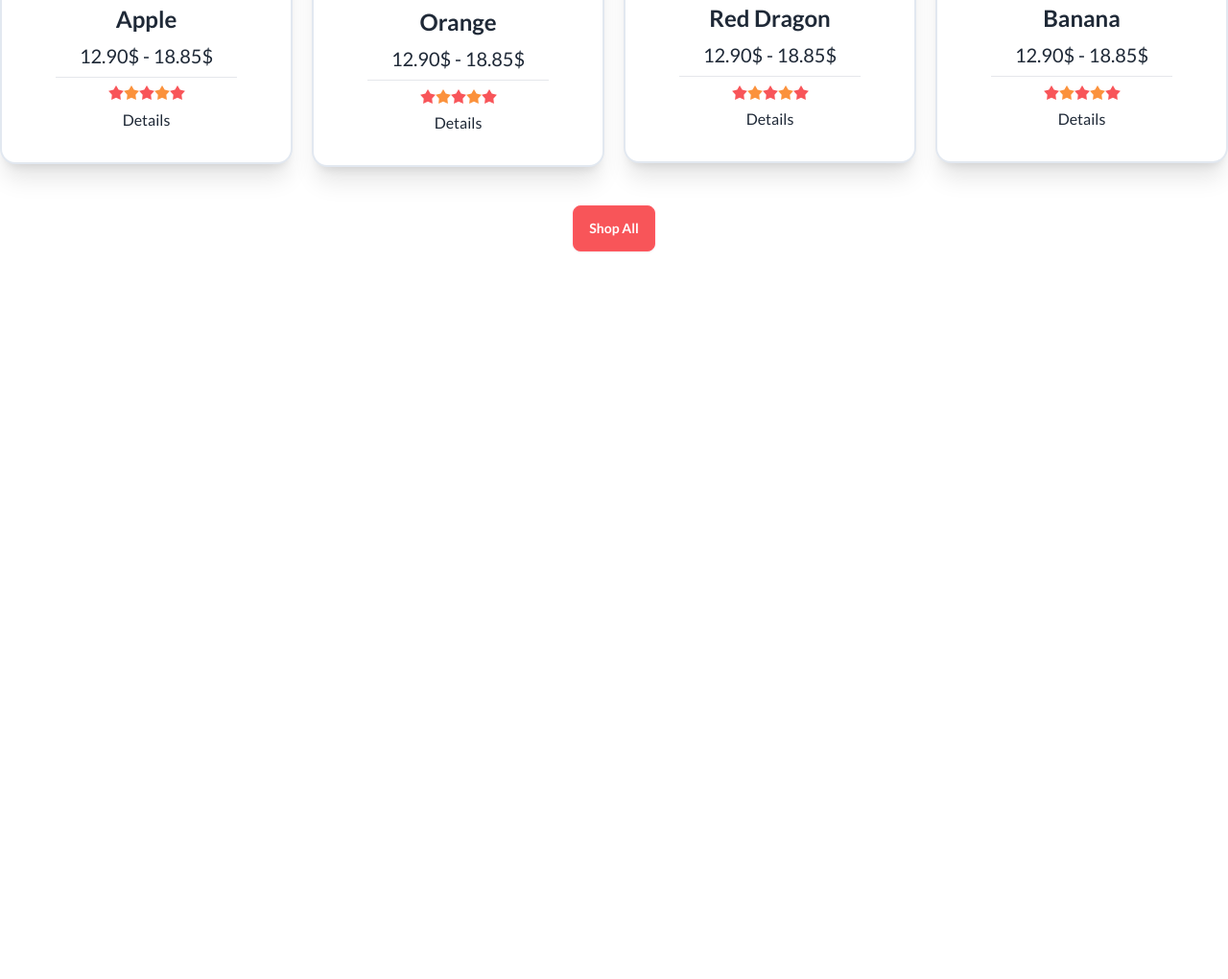
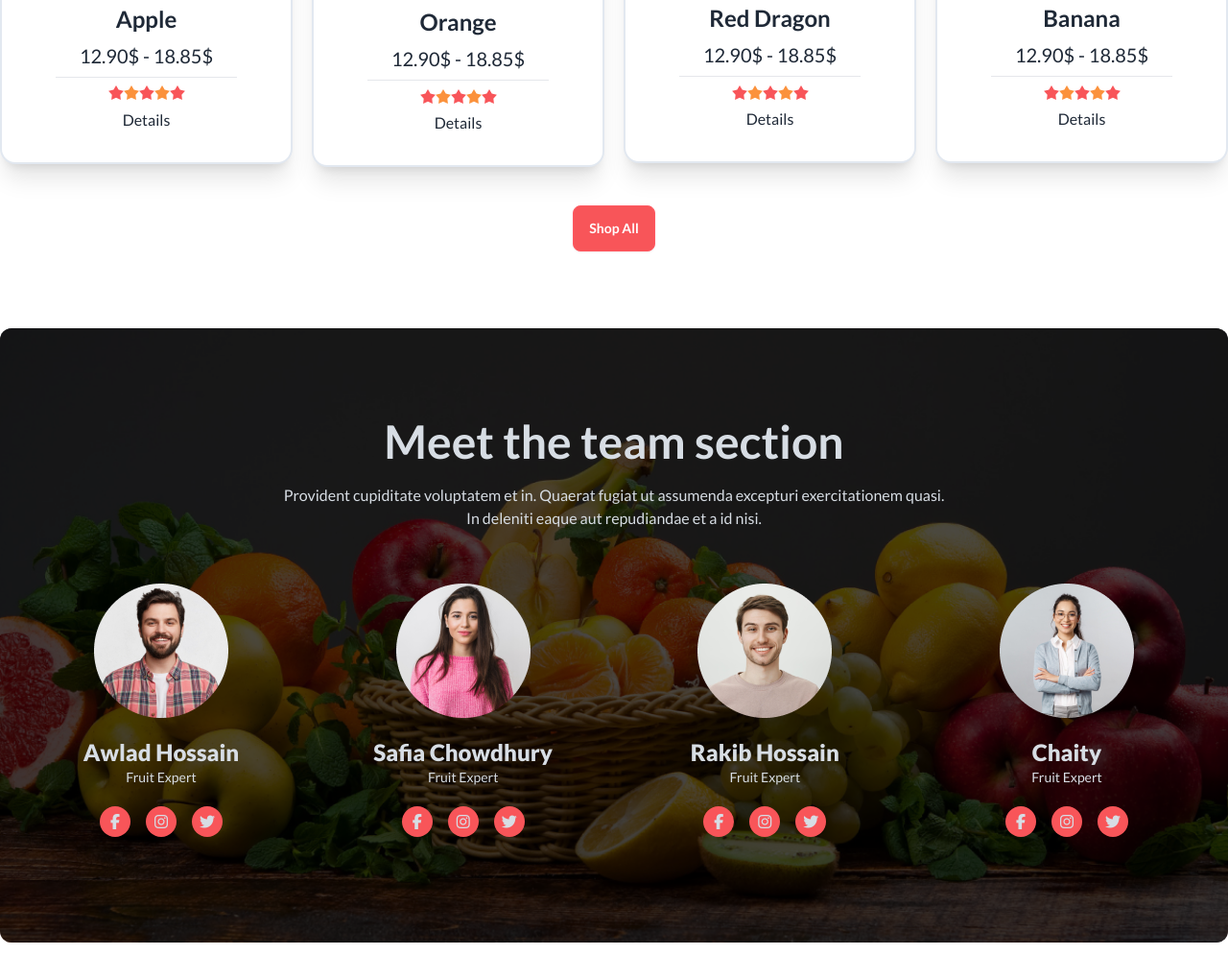
Before and after one commit to abusaiyedjoy/Fruit-Brust, a plain HTML site: page index.html in a window 1280 px wide. Shown: the part 1295-2315 px from the top of the page at 96% size. Before the commit the page ends 1597 px from the top, so only its background shows below. Drawn offline with nearby package versions, Linux system fonts and the light colour scheme.

Commit message:
complate team section

```diff
--- a/index.html
+++ b/index.html
@@ -5,6 +5,14 @@
     <meta name="viewport" content="width=device-width, initial-scale=1.0" />
     <title>Fruit brust</title>
     <link rel="shortcut icon" href="./images/logo.png" type="image/x-icon" />
+    <!-- Font Awesome -->
+    <link
+      rel="stylesheet"
+      href="https://cdnjs.cloudflare.com/ajax/libs/font-awesome/6.5.1/css/all.min.css"
+      integrity="sha512-DTOQO9RWCH3ppGqcWaEA1BIZOC6xxalwEsw9c2QQeAIftl+Vegovlnee1c9QX4TctnWMn13TZye+giMm8e2LwA=="
+      crossorigin="anonymous"
+      referrerpolicy="no-referrer"
+    />
     <!-- Tailwind & Daisy UI -->
     <link
       href="https://cdn.jsdelivr.net/npm/daisyui@4.6.0/dist/full.min.css"
@@ -690,6 +698,67 @@
       <div class="flex justify-center text-center w-full my-10">
         <button class="btn btn-error text-white bg-[#F85559]">Shop All</button>
       </div>
+      <!-- Team Section -->
+      <section>
+        <div
+          class="hero h-auto rounded-xl lg:h-[80vh] my-20 object-cover"
+          style="background-image: url('./images/banner1.png')"
+        >
+          <div class="hero-overlay rounded-xl bg-black bg-opacity-70"></div>
+          <div class="hero-content text-center text-neutral-content">
+            <div class=" ">
+              <h1 class="mb-5 text-5xl font-bold ">Meet the team section</h1>
+              <p class="mb-5 ">
+                Provident cupiditate voluptatem et in. Quaerat fugiat ut
+                assumenda excepturi exercitationem quasi. <br> In deleniti eaque aut
+                repudiandae et a id nisi.
+              </p>
+              <div class="grid grid-cols-1 md:grid-cols-2 lg:grid-cols-4 mt-10 w-full gap-20">
+                <div class="px-6 text-center flex flex-col justify-center items-center py-4">
+                  <img class="" src="./images/member1.png" alt="" />
+                  <h1 class="text-2xl font-extrabold text-center mt-5">Awlad Hossain</h1>
+                  <h6 class="text-sm text-center">Fruit Expert</h6>
+                  <div class="flex gap-4 text-center mt-5">
+                    <i class="fa-brands fa-facebook-f bg-[#f85559] rounded-full p-2 w-[32px]"></i>
+                    <i class="fa-brands fa-instagram bg-[#f85559] rounded-full p-2 w-[32px]"></i>
+                    <i class="fa-brands fa-twitter bg-[#f85559] rounded-full p-2"></i>
+                  </div>
+                </div>
+                <div class="px-6 text-center flex flex-col justify-center items-center py-4">
+                  <img class="" src="./images/member2.png" alt="" />
+                  <h1 class="text-2xl font-extrabold text-center mt-5">Safia Chowdhury</h1>
+                  <h6 class="text-sm text-center">Fruit Expert</h6>
+                  <div class="flex gap-4 text-center mt-5">
+                    <i class="fa-brands fa-facebook-f bg-[#f85559] rounded-full p-2 w-[32px]"></i>
+                    <i class="fa-brands fa-instagram bg-[#f85559] rounded-full p-2 w-[32px]"></i>
+                    <i class="fa-brands fa-twitter bg-[#f85559] rounded-full p-2"></i>
+                  </div>
+                </div>
+                <div class=" px-6 text-center flex flex-col justify-center items-center py-4">
+                  <img  src="./images/member3.png" alt="" />
+                  <h1 class="text-2xl font-extrabold text-center mt-5">Rakib Hossain</h1>
+                  <h6 class="text-sm text-center">Fruit Expert</h6>
+                  <div class="flex gap-4 text-center mt-5">
+                    <i class="fa-brands fa-facebook-f bg-[#f85559] rounded-full p-2 w-[32px]"></i>
+                    <i class="fa-brands fa-instagram bg-[#f85559] rounded-full p-2 w-[32px]"></i>
+                    <i class="fa-brands fa-twitter bg-[#f85559] rounded-full p-2"></i>
+                  </div>
+                </div>
+                <div class="px-6 text-center flex flex-col justify-center items-center py-4">
+                  <img src="./images/member4.png" alt="" />
+                  <h1 class="text-2xl font-extrabold text-center mt-5">Chaity</h1>
+                  <h6 class="text-sm text-center">Fruit Expert</h6>
+                  <div class="flex gap-4 text-center mt-5">
+                    <i class="fa-brands fa-facebook-f bg-[#f85559] rounded-full p-2 w-[32px]"></i>
+                    <i class="fa-brands fa-instagram bg-[#f85559] rounded-full p-2 w-[32px]"></i>
+                    <i class="fa-brands fa-twitter bg-[#f85559] rounded-full p-2"></i>
+                  </div>
+                </div>
+              </div>
+            </div>
+          </div>
+        </div>
+      </section>
 
     </main>
     <footer></footer>
```
